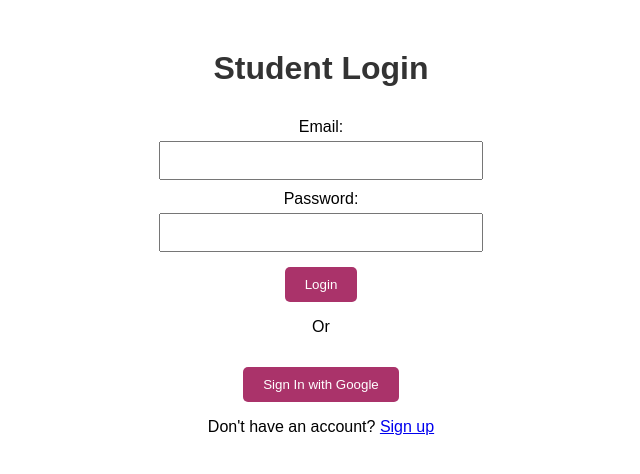
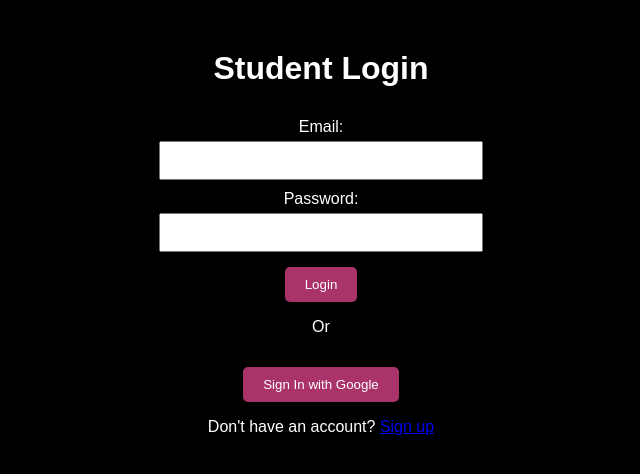
Before and after one commit to Avenr777/CODEPLAY, a plain HTML site: page student_login.html in a window 1280 px wide. Shown: the whole page, without its empty margins (319-959 px from the left). Drawn offline with Linux system fonts and the light colour scheme; files that its build step writes are made by us from their sources.

Commit message:
Update styles.css
style for login page

```diff
--- a/styles.css
+++ b/styles.css
@@ -2,10 +2,12 @@ body {
     font-family: 'Kanit', sans-serif; /* Match home page font */
     text-align: center;
     margin: 50px;
+    background-color: #000;
+    color: #fff;
   }
 
   h1, h2 {
-    color: #333;
+    color: #fff;
   }
 
   form {
```
